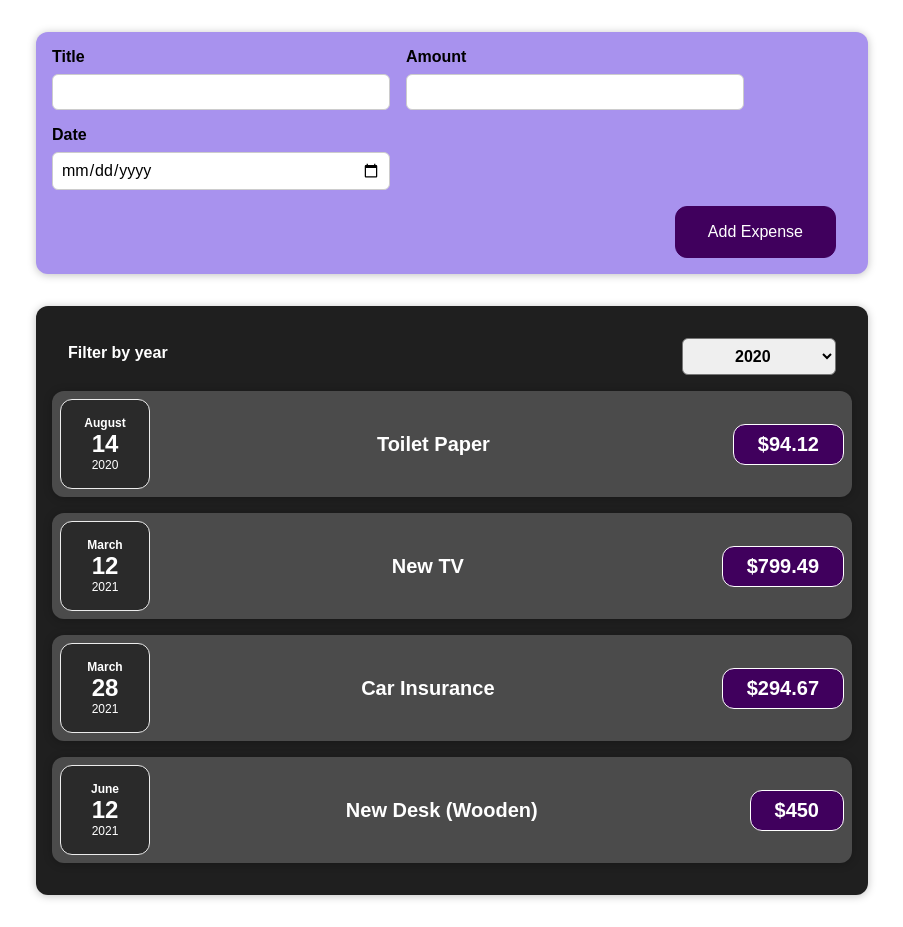
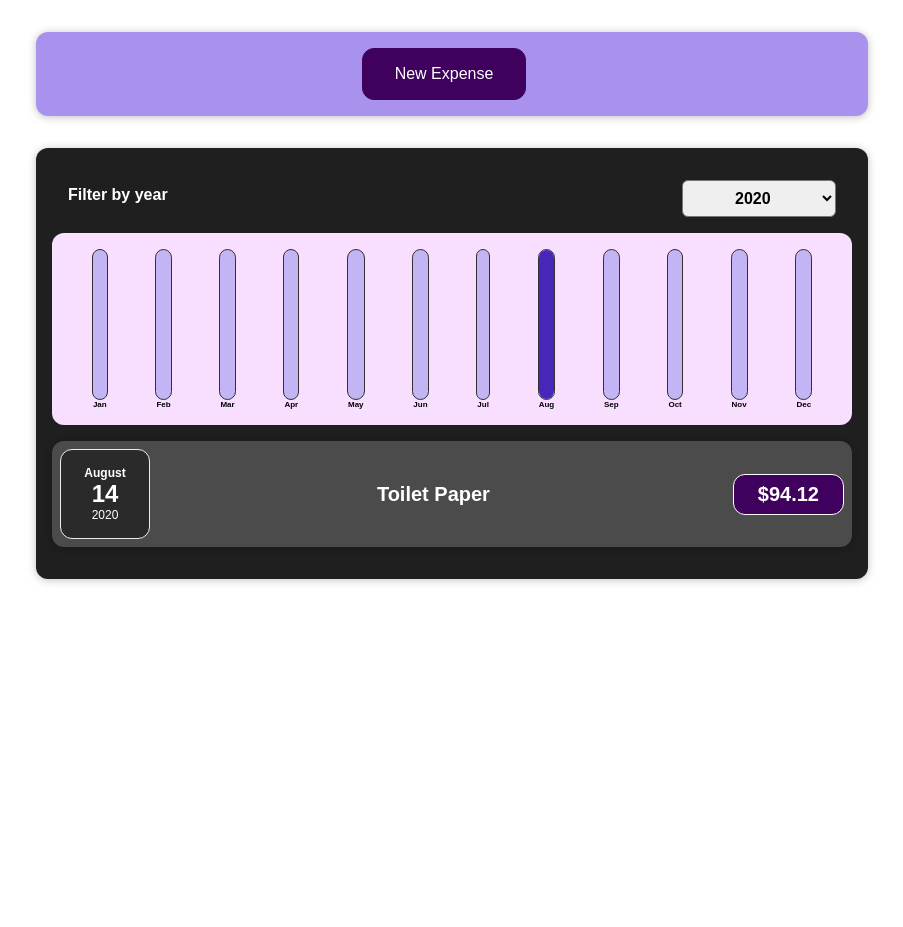
Before and after one commit to caleb72/react-complete-guide, a React (Create React App) app: page / in a window 1280 px wide. Shown: the whole page, without its empty margins (188-1091 px from the left). After the commit the page ends 800 px from the top, so only its background shows below. Built offline with nearby package versions, Linux system fonts and the light colour scheme.

Commit message:
completed section 5

```diff
--- a/src/App.js
+++ b/src/App.js
@@ -1,10 +1,11 @@
+import React, { useState } from "react";
+
 import "./styles.css";
 
 import Expenses from "./components/Expenses/Expenses";
 import NewExpense from "./components/NewExpense/NewExpense";
 
-const App = () => {
-  const expenses = [
+const DUMMY_EXPENSES = [
   {
     id: "e1",
     title: "Toilet Paper",
@@ -26,8 +27,11 @@
   },
 ];
 
+const App = () => {
+  const [expenses, setExpenses] = useState(DUMMY_EXPENSES);
+
   const addExpenseHandler = (expense) => {
-    alert(expense.title);
+    setExpenses((prevState) => [expense, ...prevState]);
   };
 
   return (
--- /dev/null
+++ b/src/components/Chart/Chart.css
@@ -0,0 +1,9 @@
+.chart {
+  padding: 1rem;
+  border-radius: 12px;
+  background-color: #f8dfff;
+  text-align: center;
+  display: flex;
+  justify-content: space-around;
+  height: 10rem;
+}
--- /dev/null
+++ b/src/components/Chart/Chart.js
@@ -0,0 +1,24 @@
+import ChartBar from "./ChartBar";
+
+import "./Chart.css";
+
+const Chart = (props) => {
+  const dataPointValues = props.dataPoints.map((dataPoint) => dataPoint.value);
+
+  const totalMaximum = Math.max(...dataPointValues);
+
+  return (
+    <div className="chart">
+      {props.dataPoints.map((dataPoint) => (
+        <ChartBar
+          key={dataPoint.label}
+          value={dataPoint.value}
+          maxValue={totalMaximum}
+          label={dataPoint.label}
+        />
+      ))}
+    </div>
+  );
+};
+
+export default Chart;
--- /dev/null
+++ b/src/components/Chart/ChartBar.css
@@ -0,0 +1,30 @@
+.chart-bar {
+  height: 100%;
+  display: flex;
+  flex-direction: column;
+  align-items: center;
+}
+
+.chart-bar__inner {
+  height: 100%;
+  width: 100%;
+  border: 1px solid #313131;
+  border-radius: 12px;
+  background-color: #c3b4f3;
+  overflow: hidden;
+  display: flex;
+  flex-direction: column;
+  justify-content: flex-end;
+}
+
+.chart-bar__fill {
+  background-color: #4826b9;
+  width: 100%;
+  transition: all 0.3s ease-out;
+}
+
+.chart-bar__label {
+  font-weight: bold;
+  font-size: 0.5rem;
+  text-align: center;
+}
--- /dev/null
+++ b/src/components/Chart/ChartBar.js
@@ -0,0 +1,23 @@
+import "./ChartBar.css";
+
+const ChartBar = (props) => {
+  let barFillHeight = "0%";
+
+  if (props.maxValue > 0) {
+    barFillHeight = Math.round((props.value / props.maxValue) * 100) + "%";
+  }
+
+  return (
+    <div className="chart-bar">
+      <div className="chart-bar__inner">
+        <div
+          className="chart-bar__fill"
+          style={{ height: barFillHeight }}
+        ></div>
+      </div>
+      <div className="chart-bar__label">{props.label}</div>
+    </div>
+  );
+};
+
+export default ChartBar;
--- a/src/components/Expenses/ExpenseItem.js
+++ b/src/components/Expenses/ExpenseItem.js
@@ -7,6 +7,7 @@
 
 const ExpenseItem = (props) => {
   return (
+    <li>
       <Card className="expense-item">
         <ExpenseDate date={props.date} />
         <div className="expense-item__description">
@@ -14,6 +15,7 @@
           <div className="expense-item__price">${props.amount}</div>
         </div>
       </Card>
+    </li>
   );
 };
 
--- a/src/components/Expenses/Expenses.js
+++ b/src/components/Expenses/Expenses.js
@@ -1,10 +1,11 @@
 import React, { useState } from "react";
 
-import ExpenseItem from "./ExpenseItem";
 import Card from "../UI/Card";
 
 import "./Expenses.css";
 import ExpensesFilter from "./ExpensesFilter";
+import ExpensesList from "./ExpensesList";
+import ExpensesChart from "./ExpensesChart";
 
 const Expenses = (props) => {
   const [filteredYear, setFilteredYear] = useState("2020");
@@ -13,6 +14,10 @@
     setFilteredYear(selectedYear);
   };
 
+  const filteredExpenses = props.expenses.filter(
+    (expense) => expense.date.getFullYear().toString() === filteredYear
+  );
+
   return (
     <div>
       <Card className="expenses">
@@ -20,27 +25,8 @@
           onFilterChange={filterChangeHandler}
           selected={filteredYear}
         />
-
-        <ExpenseItem
-          title={props.expenses[0].title}
-          amount={props.expenses[0].amount}
-          date={props.expenses[0].date}
-        />
-        <ExpenseItem
-          title={props.expenses[1].title}
-          amount={props.expenses[1].amount}
-          date={props.expenses[1].date}
-        />
-        <ExpenseItem
-          title={props.expenses[2].title}
-          amount={props.expenses[2].amount}
-          date={props.expenses[2].date}
-        />
-        <ExpenseItem
-          title={props.expenses[3].title}
-          amount={props.expenses[3].amount}
-          date={props.expenses[3].date}
-        />
+        <ExpensesChart expenses={filteredExpenses} />
+        <ExpensesList expenses={filteredExpenses} />
       </Card>
     </div>
   );
--- /dev/null
+++ b/src/components/Expenses/ExpensesChart.js
@@ -0,0 +1,27 @@
+import Chart from "../Chart/Chart";
+
+const ExpensesChart = (props) => {
+  const chartDataPoints = [
+    { label: "Jan", value: 0 },
+    { label: "Feb", value: 0 },
+    { label: "Mar", value: 0 },
+    { label: "Apr", value: 0 },
+    { label: "May", value: 0 },
+    { label: "Jun", value: 0 },
+    { label: "Jul", value: 0 },
+    { label: "Aug", value: 0 },
+    { label: "Sep", value: 0 },
+    { label: "Oct", value: 0 },
+    { label: "Nov", value: 0 },
+    { label: "Dec", value: 0 },
+  ];
+
+  for (const expense of props.expenses) {
+    const expenseMonth = expense.date.getMonth();
+    chartDataPoints[expenseMonth].value += expense.amount;
+  }
+
+  return <Chart dataPoints={chartDataPoints} />;
+};
+
+export default ExpensesChart;
--- /dev/null
+++ b/src/components/Expenses/ExpensesList.css
@@ -0,0 +1,9 @@
+.expenses-list {
+  list-style: none;
+  padding: 0;
+}
+
+.expenses-list__fallback {
+  color: white;
+  text-align: center;
+}
--- /dev/null
+++ b/src/components/Expenses/ExpensesList.js
@@ -0,0 +1,25 @@
+import ExpenseItem from "./ExpenseItem";
+import "./ExpensesList.css";
+
+const ExpensesList = (props) => {
+  let expenseContent = <p>No expenses found.</p>;
+
+  if (props.expenses.length === 0) {
+    return <h2 className="expenses-list__fallback">Found no expenses</h2>;
+  }
+
+  return (
+    <ul className="expenses-list">
+      {props.expenses.map((expense) => (
+        <ExpenseItem
+          key={expense.id}
+          title={expense.title}
+          amount={expense.amount}
+          date={expense.date}
+        />
+      ))}
+    </ul>
+  );
+};
+
+export default ExpensesList;
--- a/src/components/NewExpense/ExpenseForm.js
+++ b/src/components/NewExpense/ExpenseForm.js
@@ -18,18 +18,27 @@
     setEnteredDate(event.target.value);
   };
 
+  const clearForm = () => {
+    setEnteredTitle("");
+    setEnteredAmount("");
+    setEnteredDate("");
+  };
+
+  const cancelHandler = () => {
+    clearForm();
+    props.onCancelExpense();
+  };
+
   const submitHandler = (event) => {
     event.preventDefault();
 
     const expenseData = {
       title: enteredTitle,
-      amount: enteredAmount,
+      amount: +enteredAmount,
       date: new Date(enteredDate),
     };
 
-    setEnteredTitle("");
-    setEnteredAmount("");
-    setEnteredDate("");
+    clearForm();
 
     props.onSaveExpenseData(expenseData);
   };
@@ -67,6 +76,7 @@
         </div>
       </div>
       <div className="new-expense__actions">
+        <button onClick={cancelHandler}>Cancel</button>
         <button type="submit">Add Expense</button>
       </div>
     </form>
--- a/src/components/NewExpense/NewExpense.js
+++ b/src/components/NewExpense/NewExpense.js
@@ -1,9 +1,11 @@
-import React from "react";
+import React, { useState } from "react";
 
 import ExpenseForm from "./ExpenseForm";
 import "./NewExpense.css";
 
 const NewExpense = (props) => {
+  const [newExpense, setNewExpense] = useState(false);
+
   const saveExpenseDataHandler = (enteredExpenseData) => {
     const expenseData = {
       ...enteredExpenseData,
@@ -13,9 +15,23 @@
     props.onAddExpense(expenseData);
   };
 
+  const newExpenseHander = () => {
+    setNewExpense(true);
+  };
+
+  const cancelHandler = () => {
+    setNewExpense(false);
+  };
+
   return (
     <div className="new-expense">
-      <ExpenseForm onSaveExpenseData={saveExpenseDataHandler} />
+      {newExpense && (
+        <ExpenseForm
+          onSaveExpenseData={saveExpenseDataHandler}
+          onCancelExpense={cancelHandler}
+        />
+      )}
+      {!newExpense && <button onClick={newExpenseHander}>New Expense</button>}
     </div>
   );
 };
```
Lines whose indentation alone changed are shown as unchanged.
